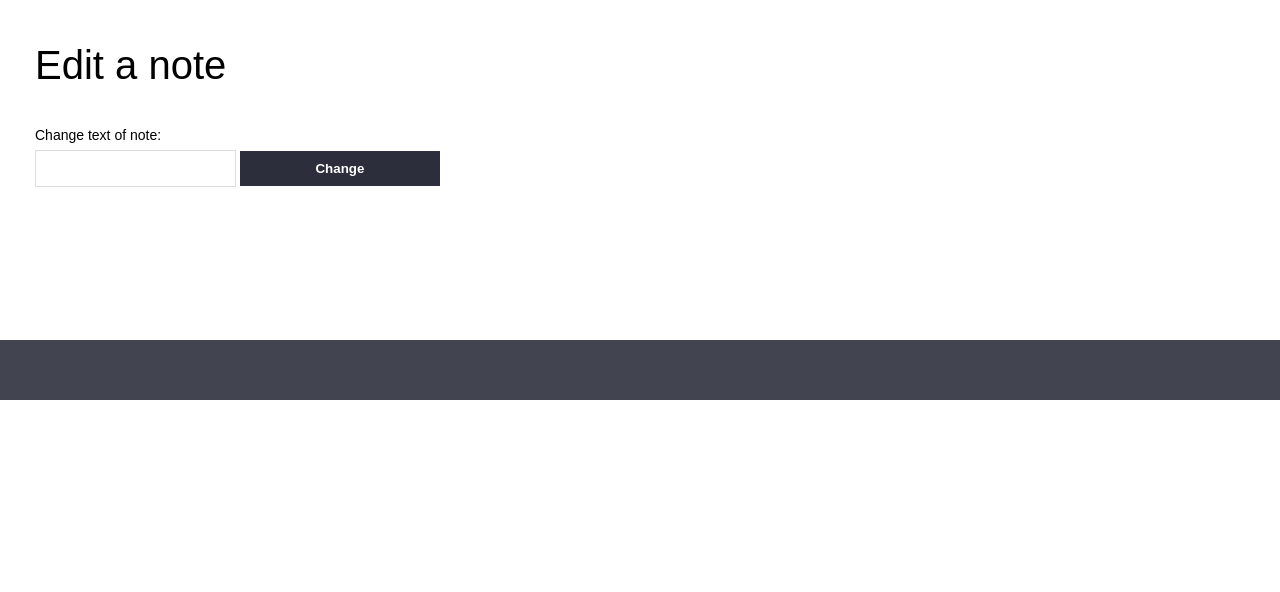
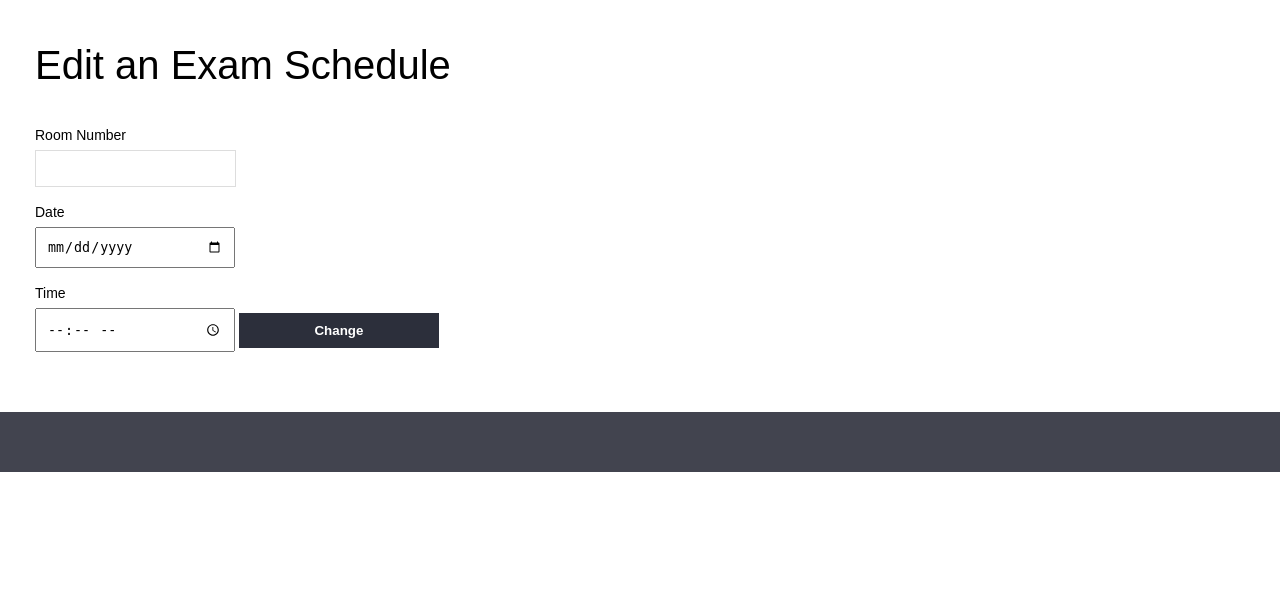
Before and after one commit to morenoadan22/mett, a PHP site: the page made by application/views/schedule/edit.php in a window 1280 px wide. Shown: the part 99-691 px from the top of the page. Run offline with PHP 8.4, Linux system fonts and the light colour scheme; the template is opened without the code that fills it: most values are stand-ins (such as "Sample title", 1, 10 or a date in 2020); data that the repository does not hold is empty; some libraries are stand-ins or nearby versions.

Commit message:
Implemented the edit schedule functionality

```diff
--- a/application/config/config.php
+++ b/application/config/config.php
@@ -258,6 +258,7 @@ define("FEEDBACK_NOTE_EDITING_FAILED", "Note editing failed.");
 define("FEEDBACK_NOTE_DELETION_FAILED", "Note deletion failed.");
 define("FEEDBACK_SCHEDULE_CREATION_FAILED", "Schedule creation failed.");
 define("FEEDBACK_SCHEDULE_DELETION_FAILED", "Schedule deletion failed");
+define("FEEDBACK_SCHEDULE_EDIT_FAILED", "Failed to edit the schedule");
 define("FEEDBACK_COOKIE_INVALID", "Your remember-me-cookie is invalid.");
 define("FEEDBACK_COOKIE_LOGIN_SUCCESSFUL", "You were successfully logged in via the remember-me-cookie.");
 define("FEEDBACK_FACEBOOK_LOGIN_NOT_REGISTERED", "Sorry, you don't have an account here. Please register first.");
--- a/application/views/schedule/edit.php
+++ b/application/views/schedule/edit.php
@@ -1,15 +1,19 @@
 <div class="content">
-    <h1>Edit a note</h1>
+    <h1>Edit an Exam Schedule</h1>
 
     <!-- echo out the system feedback (error and success messages) -->
     <?php $this->renderFeedbackMessages(); ?>
 
-    <?php if ($this->note) { ?>
-        <form method="post" action="<?php echo URL; ?>note/editSave/<?php echo $this->note->note_id; ?>">
-            <label>Change text of note: </label>
+    <?php if ($this->schedule) { ?>
+        <form method="post" action="<?php echo URL; ?>schedule/editSave/<?php echo $this->schedule->exam_id; ?>">
+        	<label>Room Number</label>
+        	<input type="text" name="textLocation" value="<?php echo htmlentities($this->schedule->location)?>"/>
+            <label>Date</label>
             <!-- we use htmlentities() here to prevent user input with " etc. break the HTML -->
-            <input type="text" name="note_text" value="<?php echo htmlentities($this->note->note_text); ?>" />
-            <input type="submit" value='Change' />
+            <input type="date" name="textDate" value="<?php echo htmlentities($this->schedule->date); ?>" />
+            <label>Time</label>
+            <input type="time" name="textTime" value="<?php echo htmlentities($this->schedule->time);?>" />
+            <input type="submit" value='Change'/>
         </form>
     <?php } else { ?>
         <p>This note does not exist.</p>
```
Also changed, not shown: application/controllers/schedule.php (+29 -0 lines), application/models/schedule_model.php (+23 -2 lines).
